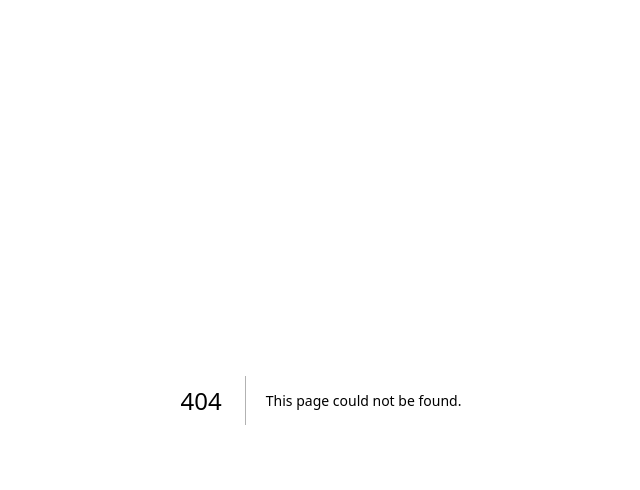
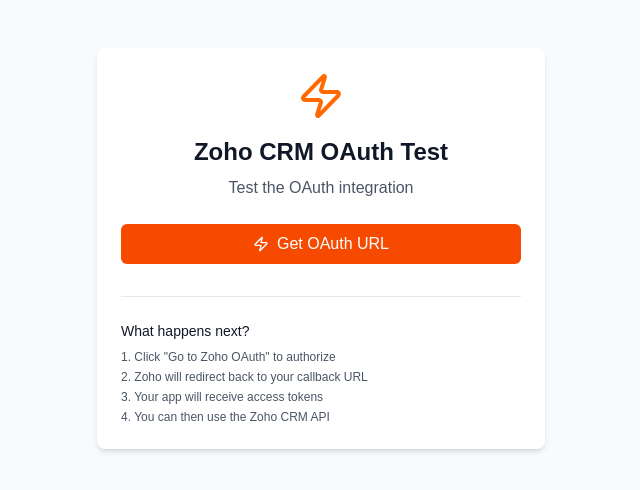
Before and after one commit to siddhutedla/automockupapi, a Next.js app: page /test-zoho in a window 1280 px wide. Before the commit this address had no page. Shown: the top 490 px of the page, without its empty margins (319-959 px from the left). Built offline with nearby package versions, Linux system fonts and the light colour scheme.

Commit message:
Add Zoho OAuth test page for easy testing

```diff
--- /dev/null
+++ b/setup-env.js
@@ -0,0 +1,45 @@
+#!/usr/bin/env node
+
+const fs = require('fs');
+const path = require('path');
+const crypto = require('crypto');
+
+console.log('🔧 AutoMockup API Environment Setup');
+console.log('=====================================\n');
+
+// Check if .env already exists
+const envPath = path.join(__dirname, '.env');
+if (fs.existsSync(envPath)) {
+  console.log('⚠️  .env file already exists!');
+  console.log('   Backing up to .env.backup...');
+  fs.copyFileSync(envPath, path.join(__dirname, '.env.backup'));
+}
+
+// Read the template
+const templatePath = path.join(__dirname, 'env-template.txt');
+if (!fs.existsSync(templatePath)) {
+  console.error('❌ env-template.txt not found!');
+  process.exit(1);
+}
+
+let envContent = fs.readFileSync(templatePath, 'utf8');
+
+// Generate a random JWT secret
+const jwtSecret = crypto.randomBytes(32).toString('hex');
+envContent = envContent.replace('your_jwt_secret_here', jwtSecret);
+
+// Write the .env file
+fs.writeFileSync(envPath, envContent);
+
+console.log('✅ .env file created successfully!');
+console.log('\n📝 Next steps:');
+console.log('1. Edit .env and add your Zoho CRM credentials:');
+console.log('   - ZOHO_CLIENT_ID');
+console.log('   - ZOHO_CLIENT_SECRET');
+console.log('\n2. Get your Zoho credentials from:');
+console.log('   https://api-console.zoho.com/');
+console.log('\n3. Use this redirect URI in Zoho:');
+console.log('   https://automockupapi-git-main-siddhutedlas-projects.vercel.app/api/auth/zoho/callback');
+console.log('\n4. For Vercel deployment, add these environment variables in your Vercel dashboard');
+console.log('\n🔒 JWT secret has been automatically generated for security');
+console.log('\n📁 .env file is in .gitignore and will not be committed to version control');
--- /dev/null
+++ b/src/app/test-zoho/page.tsx
@@ -0,0 +1,110 @@
+'use client';
+
+import { useState } from 'react';
+import { Zap, ExternalLink, CheckCircle, AlertCircle } from 'lucide-react';
+
+export default function TestZohoPage() {
+  const [isLoading, setIsLoading] = useState(false);
+  const [authUrl, setAuthUrl] = useState('');
+  const [error, setError] = useState('');
+
+  const initiateOAuth = async () => {
+    setIsLoading(true);
+    setError('');
+    setAuthUrl('');
+
+    try {
+      const response = await fetch('/api/auth/zoho');
+      const result = await response.json();
+
+      if (result.success) {
+        setAuthUrl(result.data.authUrl);
+      } else {
+        setError(result.error || 'Failed to get OAuth URL');
+      }
+    } catch (error) {
+      setError('Network error occurred');
+    } finally {
+      setIsLoading(false);
+    }
+  };
+
+  const redirectToZoho = () => {
+    if (authUrl) {
+      window.location.href = authUrl;
+    }
+  };
+
+  return (
+    <div className="min-h-screen bg-gray-50 py-12">
+      <div className="max-w-md mx-auto bg-white rounded-lg shadow-md p-6">
+        <div className="text-center mb-6">
+          <Zap className="h-12 w-12 text-orange-500 mx-auto mb-4" />
+          <h1 className="text-2xl font-bold text-gray-900">Zoho CRM OAuth Test</h1>
+          <p className="text-gray-600 mt-2">Test the OAuth integration</p>
+        </div>
+
+        <div className="space-y-4">
+          <button
+            onClick={initiateOAuth}
+            disabled={isLoading}
+            className="w-full flex items-center justify-center px-4 py-2 bg-orange-600 text-white rounded-md hover:bg-orange-700 disabled:opacity-50 disabled:cursor-not-allowed transition-colors"
+          >
+            {isLoading ? (
+              <>
+                <div className="animate-spin rounded-full h-4 w-4 border-b-2 border-white mr-2"></div>
+                Getting OAuth URL...
+              </>
+            ) : (
+              <>
+                <Zap className="h-4 w-4 mr-2" />
+                Get OAuth URL
+              </>
+            )}
+          </button>
+
+          {error && (
+            <div className="flex items-center text-red-600 bg-red-50 border border-red-200 rounded-lg p-3">
+              <AlertCircle className="h-5 w-5 mr-2" />
+              <span className="text-sm">{error}</span>
+            </div>
+          )}
+
+          {authUrl && (
+            <div className="space-y-3">
+              <div className="flex items-center text-green-600 bg-green-50 border border-green-200 rounded-lg p-3">
+                <CheckCircle className="h-5 w-5 mr-2" />
+                <span className="text-sm font-medium">OAuth URL Generated!</span>
+              </div>
+
+              <button
+                onClick={redirectToZoho}
+                className="w-full flex items-center justify-center px-4 py-2 bg-blue-600 text-white rounded-md hover:bg-blue-700 transition-colors"
+              >
+                <ExternalLink className="h-4 w-4 mr-2" />
+                Go to Zoho OAuth
+              </button>
+
+              <div className="text-xs text-gray-500">
+                <p>Or copy this URL:</p>
+                <code className="block mt-1 p-2 bg-gray-100 rounded text-xs break-all">
+                  {authUrl}
+                </code>
+              </div>
+            </div>
+          )}
+        </div>
+
+        <div className="mt-8 pt-6 border-t border-gray-200">
+          <h3 className="text-sm font-medium text-gray-900 mb-2">What happens next?</h3>
+          <ol className="text-xs text-gray-600 space-y-1">
+            <li>1. Click "Go to Zoho OAuth" to authorize</li>
+            <li>2. Zoho will redirect back to your callback URL</li>
+            <li>3. Your app will receive access tokens</li>
+            <li>4. You can then use the Zoho CRM API</li>
+          </ol>
+        </div>
+      </div>
+    </div>
+  );
+}
```
